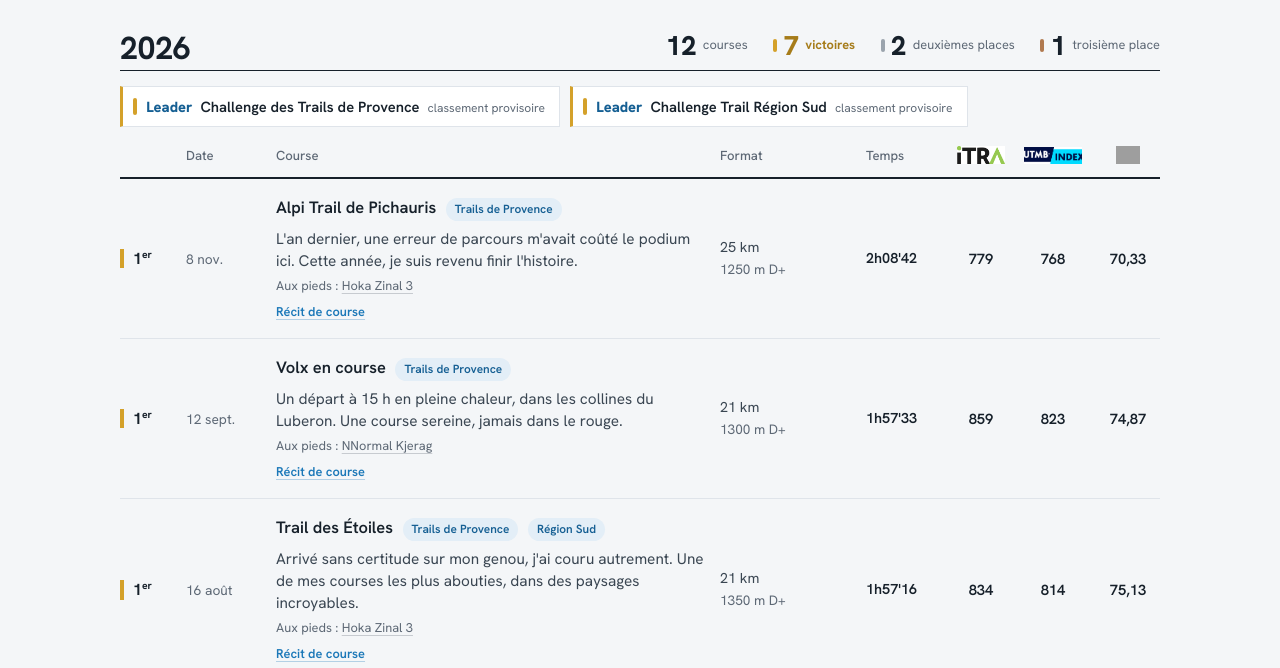
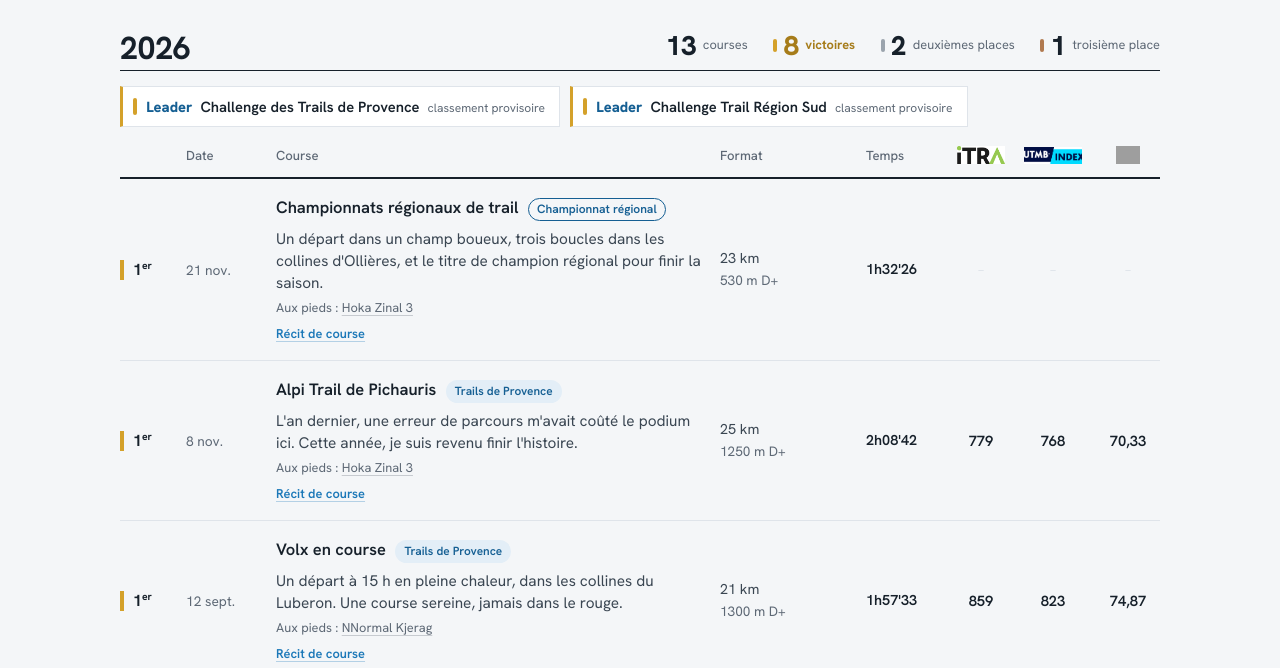
Before and after one commit to ulascombes/Uriel-Lascombes-Trail, a Jekyll site: the page built from resultats.html, in a window 1280 px wide and 900 px high, scrolled down 592 px, cut to the strip 232-900 px from the top of the window. Built offline with Jekyll 4.4.1, drawn with Linux system fonts in a browser that asks for light colours; grey boxes are pictures that could not be loaded.

Commit message:
championnats régionnaux

```diff
--- a/_data/profils.yml
+++ b/_data/profils.yml
@@ -3,6 +3,12 @@
 # d : tracé SVG (100 points, 1000 × 40), source : altitude Strava de l'activité indiquée.
 # alt_min / alt_max : altitudes extrêmes en mètres.
 # Pour une nouvelle course, demande à Claude de l'ajouter (ou export Trail Analytics).
+
+championnats-regionaux-2026:
+  strava: 21068863759
+  alt_min: 366
+  alt_max: 460
+  d: "M0,25.3 L10,24.9 L20,24.9 L30,25.7 L40,25.7 L51,23.0 L61,12.7 L71,3.2 L81,2.8 L91,6.0 L101,11.5 L111,14.3 L121,14.7 L131,16.2 L141,16.6 L152,18.2 L162,19.8 L172,27.6 L182,35.2 L192,38.0 L202,37.2 L212,36.8 L222,31.7 L232,24.2 L242,18.6 L253,20.2 L263,21.8 L273,19.8 L283,21.4 L293,19.4 L303,15.8 L313,10.7 L323,9.9 L333,19.0 L343,26.5 L354,26.5 L364,25.3 L374,15.9 L384,6.1 L394,2.4 L404,4.8 L414,10.3 L424,13.9 L434,15.3 L444,16.2 L455,17.0 L465,18.2 L475,19.8 L485,25.0 L495,33.7 L505,38.0 L515,37.6 L525,37.6 L535,32.5 L545,26.3 L556,20.1 L566,19.8 L576,21.8 L586,20.2 L596,21.8 L606,19.8 L616,17.0 L626,12.6 L636,9.5 L646,16.9 L657,25.7 L667,27.3 L677,25.7 L687,19.0 L697,8.3 L707,2.0 L717,4.4 L727,9.1 L737,13.9 L747,15.8 L758,16.2 L768,17.4 L778,17.8 L788,19.8 L798,23.0 L808,32.5 L818,37.2 L828,38.0 L838,37.6 L848,34.4 L859,28.7 L869,21.0 L879,19.4 L889,21.4 L899,20.6 L909,21.4 L919,20.2 L929,17.4 L939,13.1 L949,9.2 L960,13.1 L970,25.3 L980,27.3 L990,25.7 L1000,27.3"
 
 pichauris-2026:
   strava: 20908345875
--- a/_data/resultats.yml
+++ b/_data/resultats.yml
@@ -9,6 +9,21 @@
 # challenges  : liste des challenges dont la course fait partie (voir _data/challenges.yml)
 # commentaire : une phrase, affichée sous la ligne
 # chaussures  : modèle porté
+
+- ref: championnats-regionaux-2026
+  nom: "Championnats régionaux de trail"
+  date: 2026-11-21
+  km: 23
+  dplus: 530
+  temps: "1:32:26"
+  classement: 1
+  itra:
+  utmb:
+  betrail:
+  mention: "Championnat régional"
+  challenges:
+  commentaire: "Champion régional sur un format hybride entre cross et trail : un départ dans un champ boueux, puis trois boucles roulantes menées en tête."
+  chaussures: "Hoka Zinal 3"
 
 - ref: pichauris-2026
   nom: "Alpi Trail de Pichauris"
--- /dev/null
+++ b/_recits/championnats-regionaux-2026.md
@@ -0,0 +1,26 @@
+---
+title: "Championnats régionaux de trail"
+ref: championnats-regionaux-2026
+date: 2026-11-21
+chapo: "Un départ dans un champ boueux, trois boucles dans les collines d'Ollières, et le titre de champion régional pour finir la saison."
+photos:
+  - championnats-regionaux-2026-1.jpg
+  - championnats-regionaux-2026-2.jpg
+---
+
+Il n'y avait pas foule au départ pour un championnat régional. Sur le papier, j'étais favori, mais impossible de savoir à quoi m'attendre : aucun parcours annoncé à l'avance, seulement la distance et le dénivelé.
+
+La surprise tombe le matin : environ un kilomètre de départ façon cross dans un grand champ boueux, puis trois fois la même boucle d'à peu près 7 km dans les collines. Un hybride entre trail, cross et backyard, assez amusant.
+
+Le départ dans le champ est un vrai chantier. La terre est meuble, et les hautes herbes cachent parfois le relief. J'arrive quand même à partir fort et je sors du champ avec un peu d'avance. J'attaque la première bosse sans savoir ce qui m'attend : une montée sur piste DFCI, quelques relances, puis un passage en forêt entre les chênes, sur un sentier qu'on sent fraîchement ouvert. La boucle alterne ainsi entre des portions de DFCI très roulantes et des passages en sentier où il faut bien regarder où l'on met les pieds.
+
+Sur la deuxième boucle, je me sens bien. Je voulais la faire plus vite que la première, mais la montre n'est pas d'accord. Sur la troisième, je garde une bonne allure et je perds moins de 40 secondes par rapport à la première, même si la fatigue commence à se faire sentir dans les jambes. Avec un profil aussi roulant et nerveux, j'ai couru à fond du début à la fin.
+
+J'étais un peu dubitatif sur le parcours au départ, et finalement je me suis régalé. Le format en boucles m'a permis de voir Cléo à chaque passage, et ce format court et rapide, avec la sensation d'être toujours au rupteur, m'a bien plu. Une belle façon de finir la saison.
+
+## À retenir
+
+- Le titre de champion régional pour finir la saison.
+- Un format ludique : un départ comme en cross, puis trois boucles entre pistes roulantes et sentiers tout juste ouverts.
+- Trois boucles très régulières : moins de 40 secondes perdues sur la dernière.
+- Les Hoka Zinal 3, parfaites pour ce parcours.
```
Also changed, not shown: _data/photos.yml (+7 -0 lines), assets/images/photos/championnats-regionaux-2026-1.jpg (added), assets/images/photos/championnats-regionaux-2026-2.jpg (added).
